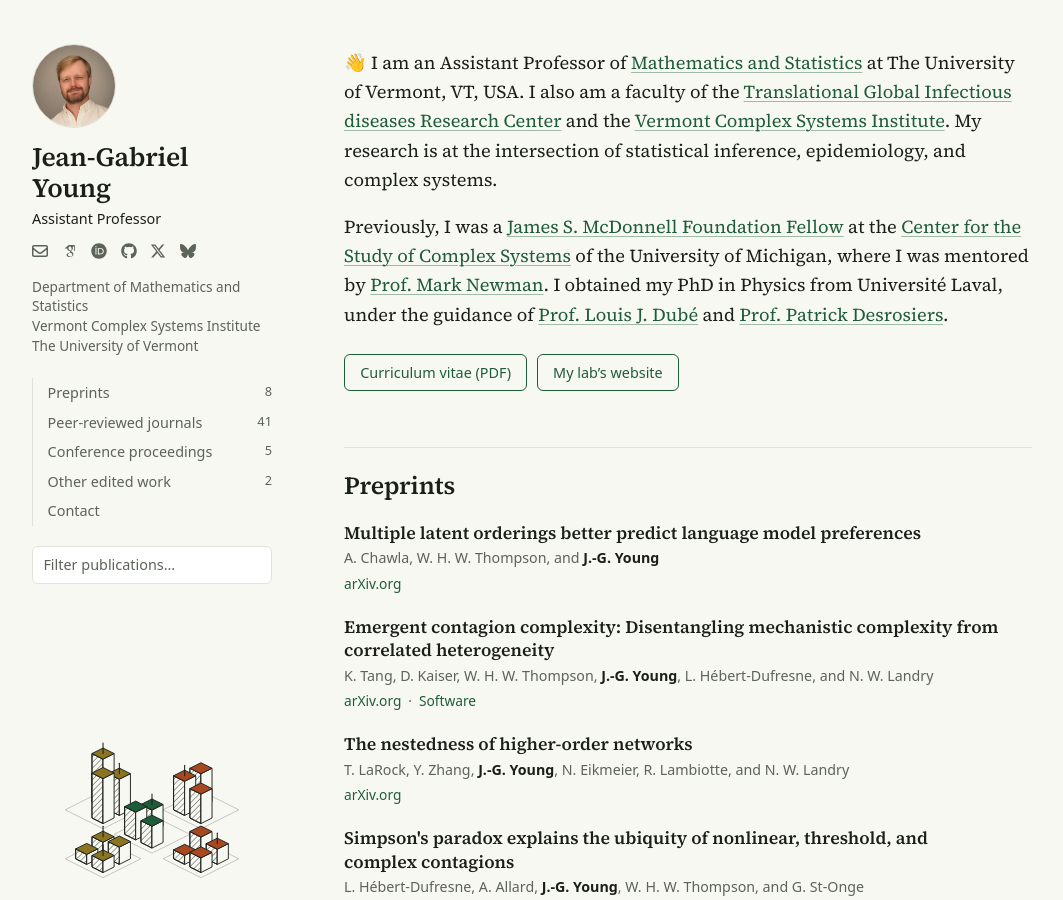
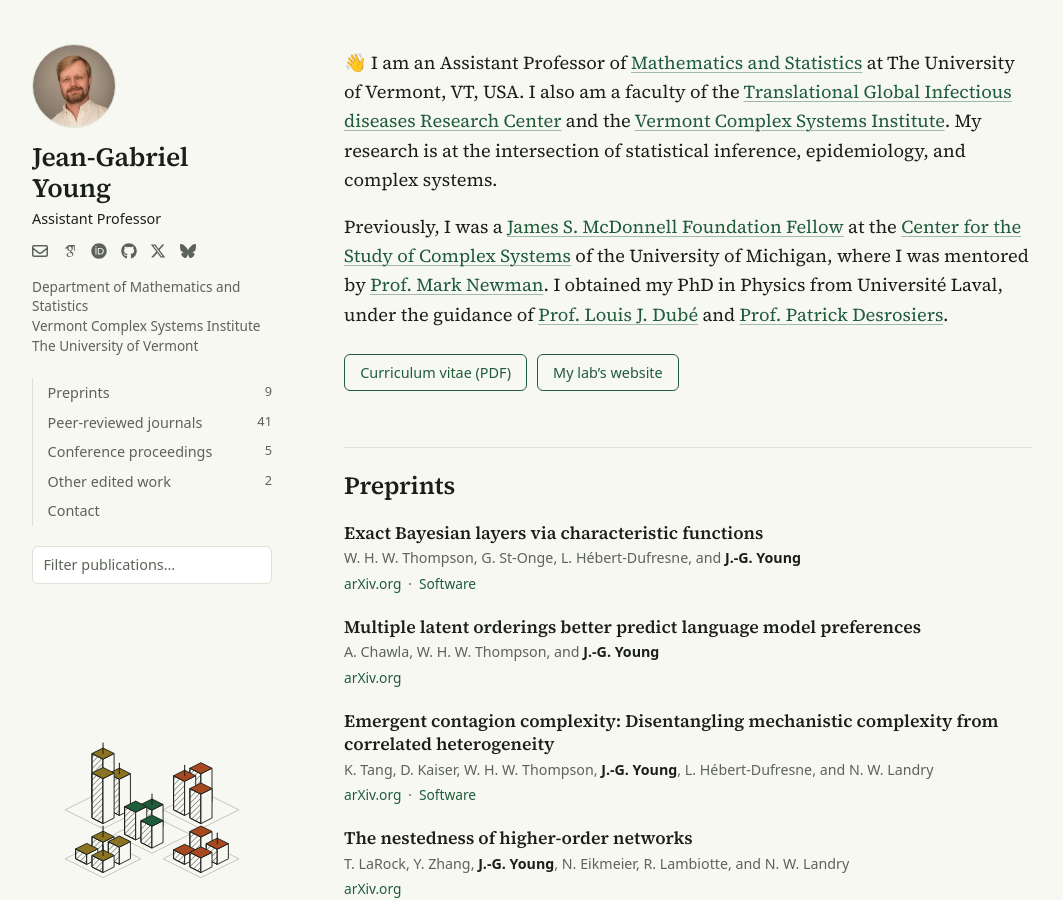
Before and after one commit to jg-you/jg-you.github.io, a Jekyll site: the page built from index.md, in a window 1280 px wide and 900 px high. Shown: the whole window, without its empty margins (88-1151 px from the left). Built offline with Jekyll 4.4.1, drawn with Linux system fonts in a browser that asks for light colours.

Commit message:
Add Exact Bayesian layers to publications

```diff
--- a/_data/publications.yml
+++ b/_data/publications.yml
@@ -6,6 +6,14 @@
 # name/url pairs; add `open_access: true` to show the open-access mark.
 
 preprints:
+  - title: "Exact Bayesian layers via characteristic functions"
+    authors: "W. H. W. Thompson, G. St-Onge, L. Hébert-Dufresne, and J.-G. Young"
+    links:
+      - name: "arXiv.org"
+        url: "https://doi.org/10.48550/arXiv.2611.26426"
+      - name: "Software"
+        url: "https://github.com/WillHWThompson/cf-vi"
+
   - title: "Multiple latent orderings better predict language model preferences"
     authors: "A. Chawla, W. H. W. Thompson, and J.-G. Young"
     links:
```
Also changed, not shown: 1 other file.
